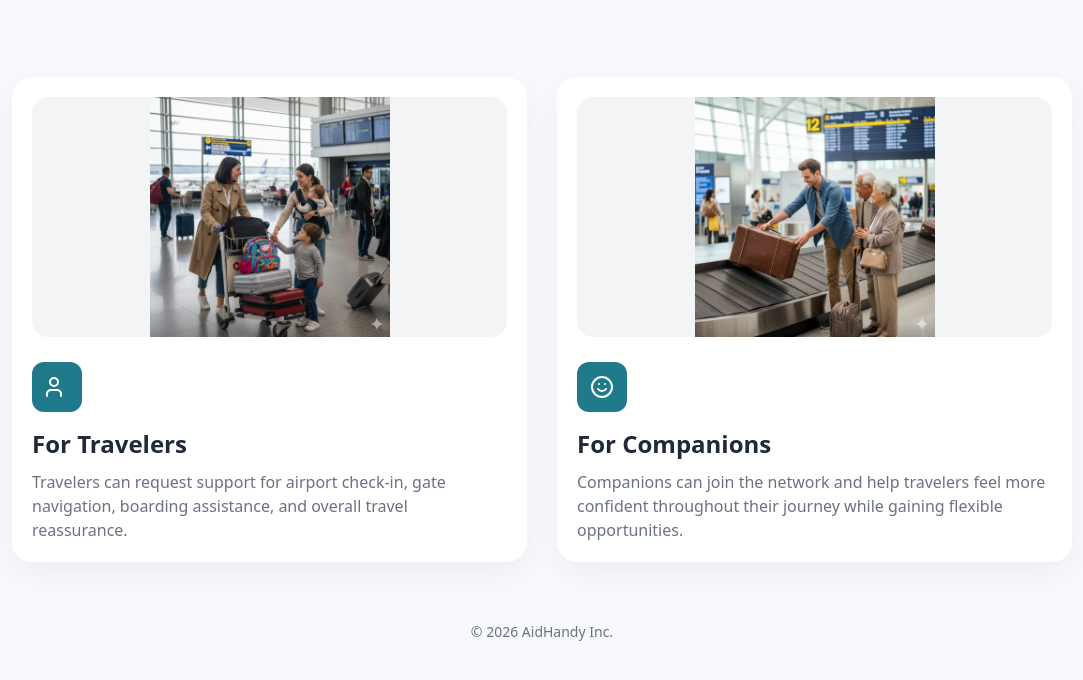
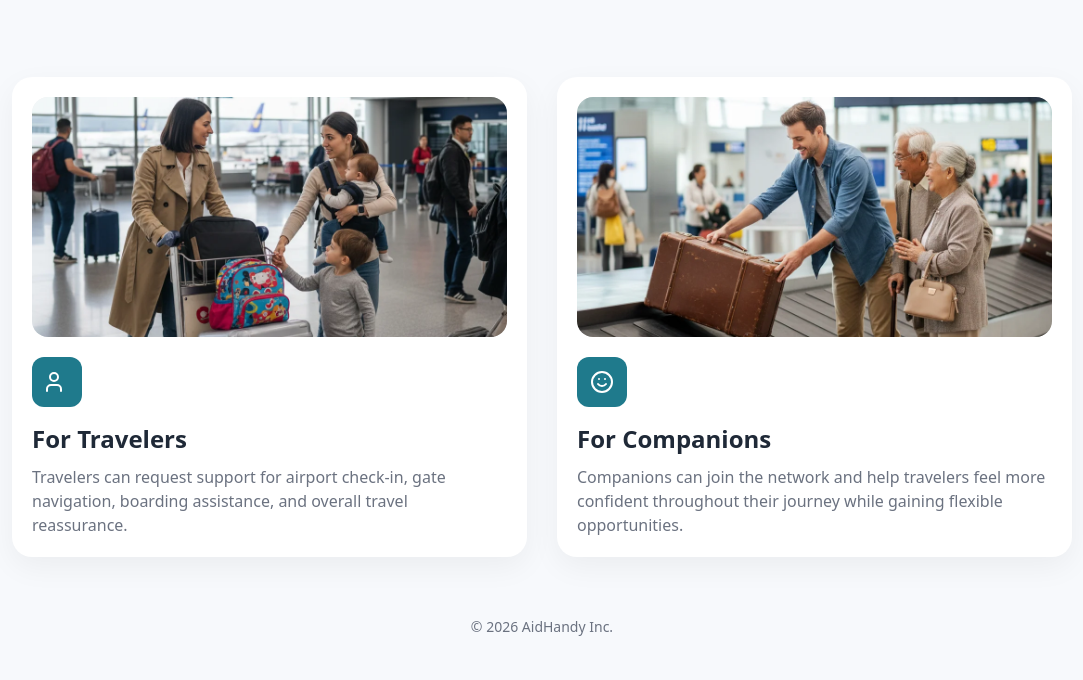
Before and after one commit to Aidhandy/aidhandy-companion-intake, a plain HTML site: page index.html in a window 1280 px wide. Shown: the part 160-840 px from the top of the page, without its empty margins (98-1181 px from the left). Drawn offline with Linux system fonts and the light colour scheme.

Commit message:
Clean layout + fix image rendering

```diff
--- a/index.html
+++ b/index.html
@@ -4,7 +4,6 @@
   <meta charset="UTF-8">
   <meta name="viewport" content="width=device-width, initial-scale=1.0">
   <title>AidHandy – Travel Support</title>
-
   <style>
     :root {
       --primary: #1f7a8c;
@@ -12,46 +11,38 @@
       --text: #1f2937;
       --muted: #6b7280;
     }
-
     * {
       margin: 0;
       padding: 0;
       box-sizing: border-box;
       font-family: system-ui, -apple-system, sans-serif;
     }
-
     body {
       background: var(--bg);
       color: var(--text);
     }
-
     .container {
       max-width: 1100px;
       margin: 0 auto;
       padding: 40px 20px;
     }
-
     header {
       text-align: center;
       padding: 40px 0;
     }
-
     header h1 {
       font-size: 32px;
       margin-bottom: 10px;
     }
-
     header p {
       color: var(--muted);
     }
-
     .grid {
       display: grid;
       grid-template-columns: repeat(auto-fit, minmax(300px, 1fr));
       gap: 30px;
       margin-top: 40px;
     }
-
     .card {
       background: white;
       border-radius: 20px;
@@ -59,16 +50,21 @@
       box-shadow: 0 10px 30px rgba(0,0,0,0.05);
       text-align: left;
     }
-
-    .card-img {
+    .card-img-wrapper {
       width: 100%;
       height: 240px;
-      object-fit: contain; /* FIXED */
       border-radius: 16px;
+      overflow: hidden;
       background: #f3f4f6;
       margin-bottom: 20px;
     }
-
+    .card-img {
+      width: 100%;
+      height: 100%;
+      object-fit: cover;
+      object-position: center;
+      display: block;
+    }
     .icon {
       width: 50px;
       height: 50px;
@@ -79,22 +75,18 @@
       justify-content: center;
       margin-bottom: 15px;
     }
-
     .icon svg {
       width: 24px;
       height: 24px;
       stroke: white;
     }
-
     h2 {
       margin-bottom: 10px;
     }
-
     p {
       color: var(--muted);
       line-height: 1.5;
     }
-
     footer {
       text-align: center;
       margin-top: 60px;
@@ -103,40 +95,35 @@
     }
   </style>
 </head>
-
 <body>
-
   <div class="container">
-
     <header>
       <h1>Together, every flight feels easier.</h1>
       <p>Connecting travelers with trusted companions for airport and in-flight support.</p>
     </header>
-
     <div class="grid">
-
       <!-- Travelers -->
       <div class="card">
-        <img src="/images/companion-helping-family.png" class="card-img" alt="Traveler receiving assistance">
-
+        <div class="card-img-wrapper">
+          <img src="/images/companion-helping-family.png" class="card-img" alt="Traveler receiving assistance">
+        </div>
         <div class="icon">
           <svg viewBox="0 0 24 24" fill="none" stroke-width="2" stroke-linecap="round" stroke-linejoin="round">
             <path d="M16 21v-2a4 4 0 0 0-4-4H6a4 4 0 0 0-4 4v2"></path>
             <circle cx="9" cy="7" r="4"></circle>
           </svg>
         </div>
-
         <h2>For Travelers</h2>
         <p>
           Travelers can request support for airport check-in, gate navigation,
           boarding assistance, and overall travel reassurance.
         </p>
       </div>
-
       <!-- Companions -->
       <div class="card">
-        <img src="/images/companion-helping-elderly.png" class="card-img" alt="Companion helping elderly">
-
+        <div class="card-img-wrapper">
+          <img src="/images/companion-helping-elderly.png" class="card-img" alt="Companion helping elderly">
+        </div>
         <div class="icon">
           <svg viewBox="0 0 24 24" fill="none" stroke-width="2" stroke-linecap="round" stroke-linejoin="round">
             <circle cx="12" cy="12" r="10"></circle>
@@ -145,21 +132,16 @@
             <line x1="15" y1="9" x2="15.01" y2="9"></line>
           </svg>
         </div>
-
         <h2>For Companions</h2>
         <p>
           Companions can join the network and help travelers feel more confident
           throughout their journey while gaining flexible opportunities.
         </p>
       </div>
-
     </div>
-
     <footer>
       © 2026 AidHandy Inc.
     </footer>
-
   </div>
-
 </body>
 </html>
```
